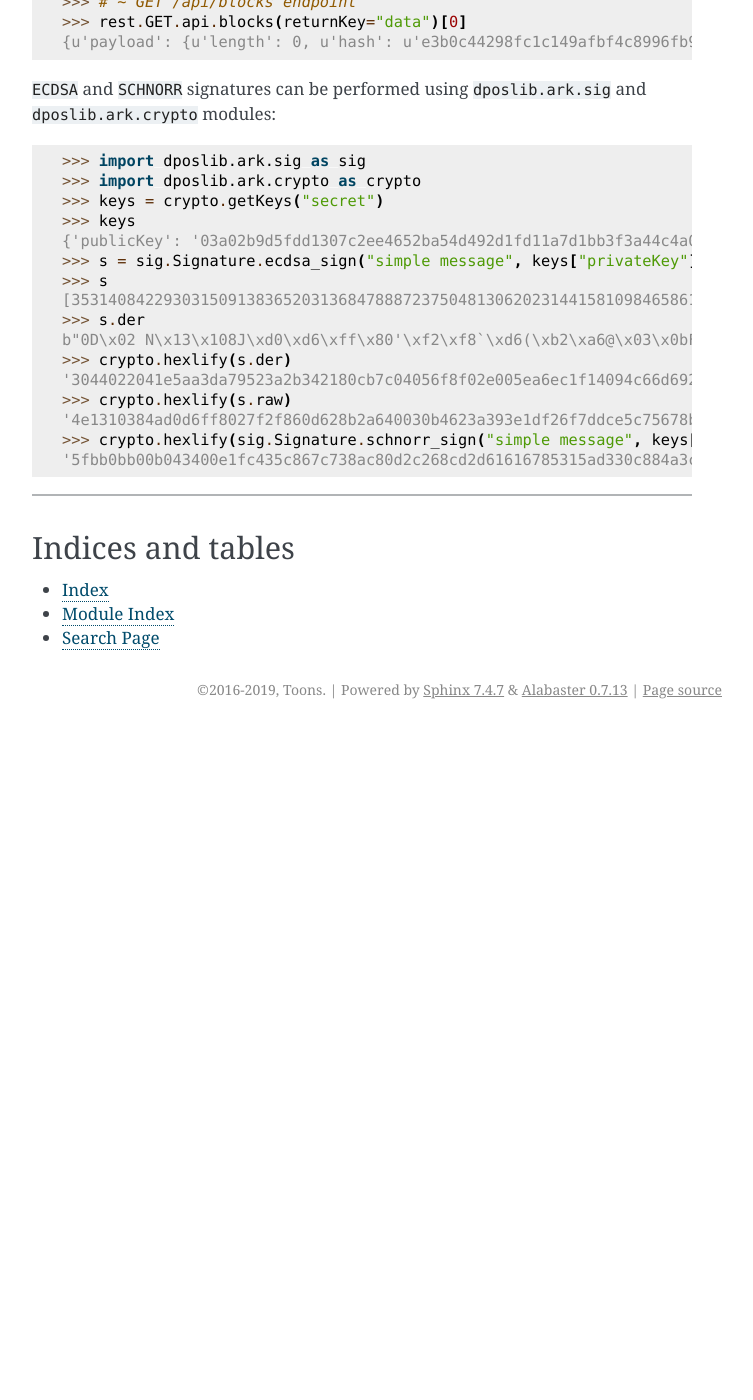
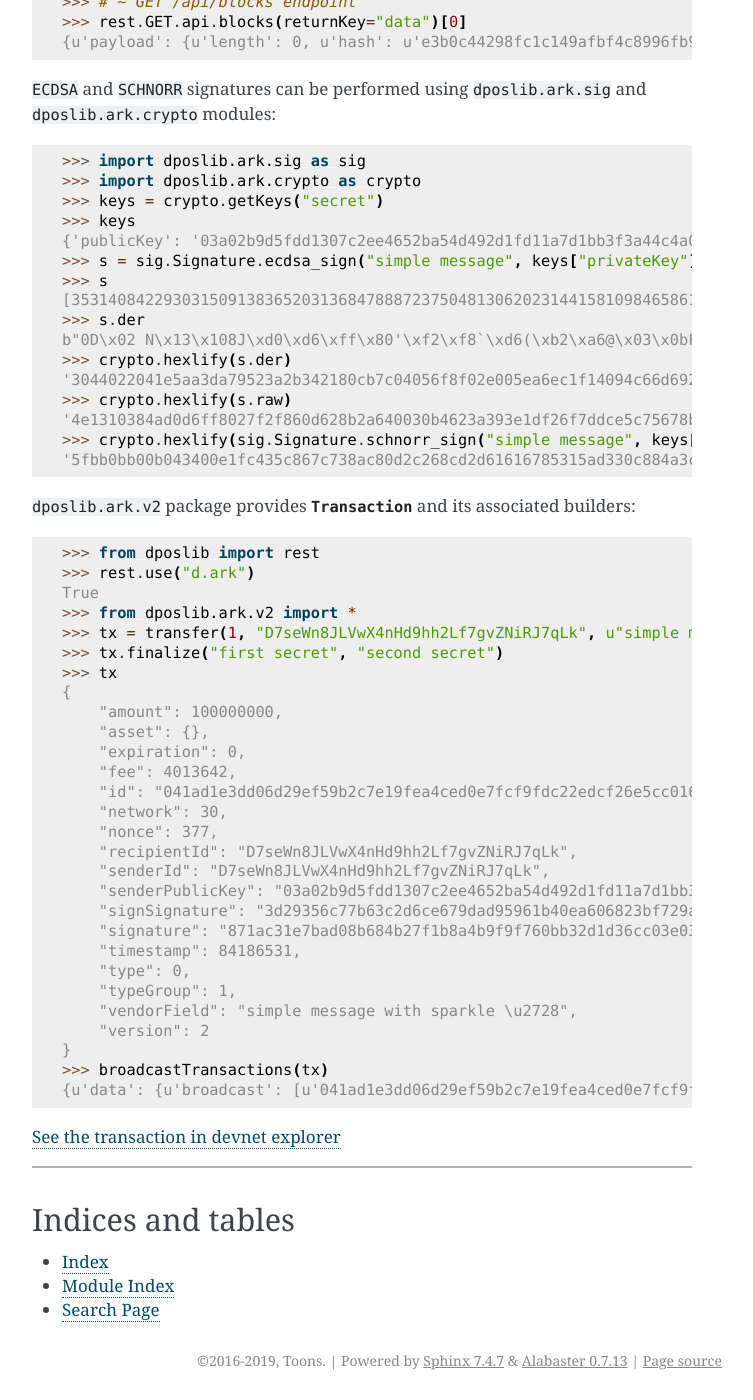
Before and after one commit to Moustikitos/dpos, a Sphinx documentation site: the page built from doc/index.rst, in a window 1280 px wide and 1400 px high, scrolled down 566 px. Shown: the whole window, without its empty margins (388-1141 px from the left). Built offline with Sphinx 7.4.7, drawn with Linux system fonts in a browser that asks for light colours; before the commit the page ends 1295 px from its top, so only the background shows below that.

Commit message:
doc update fee setter fix

```diff
--- a/doc/index.rst
+++ b/doc/index.rst
@@ -65,6 +65,40 @@
     >>> crypto.hexlify(sig.Signature.schnorr_sign("simple message", keys["privateKey"]).raw)
     '5fbb0bb00b043400e1fc435c867c738ac80d2c268cd2d61616785315ad330c884a3cfb50bf0da8de9021d42ce2139b6b6547d2bcd884a2da7f5c2e9bfb9cb206'
 
+``dposlib.ark.v2`` package provides :class:`Transaction` and its associated
+builders::
+
+    >>> from dposlib import rest
+    >>> rest.use("d.ark")
+    True
+    >>> from dposlib.ark.v2 import *
+    >>> tx = transfer(1, "D7seWn8JLVwX4nHd9hh2Lf7gvZNiRJ7qLk", u"simple message with sparkle \u2728", version=2)
+    >>> tx.finalize("first secret", "second secret")
+    >>> tx
+    {
+        "amount": 100000000,
+        "asset": {},
+        "expiration": 0,
+        "fee": 4013642,
+        "id": "041ad1e3dd06d29ef59b2c7e19fea4ced0e7fcf9fdc22edcf26e5cc016e10f38",
+        "network": 30,
+        "nonce": 377,
+        "recipientId": "D7seWn8JLVwX4nHd9hh2Lf7gvZNiRJ7qLk",
+        "senderId": "D7seWn8JLVwX4nHd9hh2Lf7gvZNiRJ7qLk",
+        "senderPublicKey": "03a02b9d5fdd1307c2ee4652ba54d492d1fd11a7d1bb3f3a44c4a05e79f19de933",
+        "signSignature": "3d29356c77b63c2d6ce679dad95961b40ea606823bf729a158df5c8378c79c5588ad675ee147a7f77b18518c5bdf9b1a73567d72c3af0bfbe22043b9e1a95e6f",
+        "signature": "871ac31e7bad08b684b27f1b8a4b9f9f760bb32d1d36cc03e03872edc6070f8d9fec2621ea87e2ea0ae7750e0e7a5db52f39b32e05af76a4331a92e17dbe9f4a",
+        "timestamp": 84186531,
+        "type": 0,
+        "typeGroup": 1,
+        "vendorField": "simple message with sparkle \u2728",
+        "version": 2
+    }
+    >>> broadcastTransactions(tx)
+    {u'data': {u'broadcast': [u'041ad1e3dd06d29ef59b2c7e19fea4ced0e7fcf9fdc22edcf26e5cc016e10f38'], u'invalid': [], u'accept': [u'041ad1e3dd06d29ef59b2c7e19fea4ced0e7fcf9fdc22edcf26e5cc016e10f38'], u'excess': []}}
+
+`See the transaction in devnet explorer <https://dexplorer.ark.io/transaction/041ad1e3dd06d29ef59b2c7e19fea4ced0e7fcf9fdc22edcf26e5cc016e10f38>`_
+
 -------------------------------------------------------------------------------
 
 Indices and tables
--- a/doc/rest.rst
+++ /dev/null
@@ -1,5 +0,0 @@
-`dposlib.rest`
-==============
-
-.. automodule:: dposlib.rest
-   :members:
```
Also changed, not shown: 1 other file.
